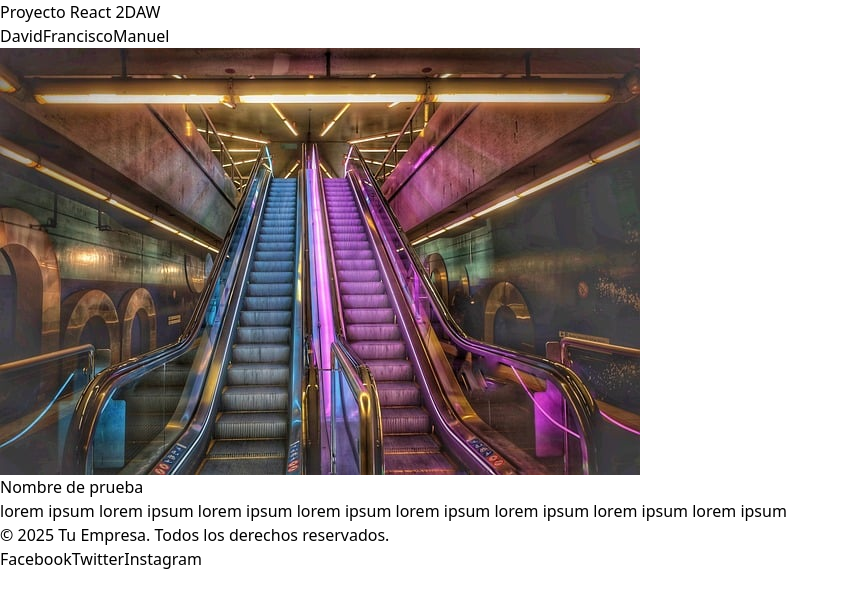
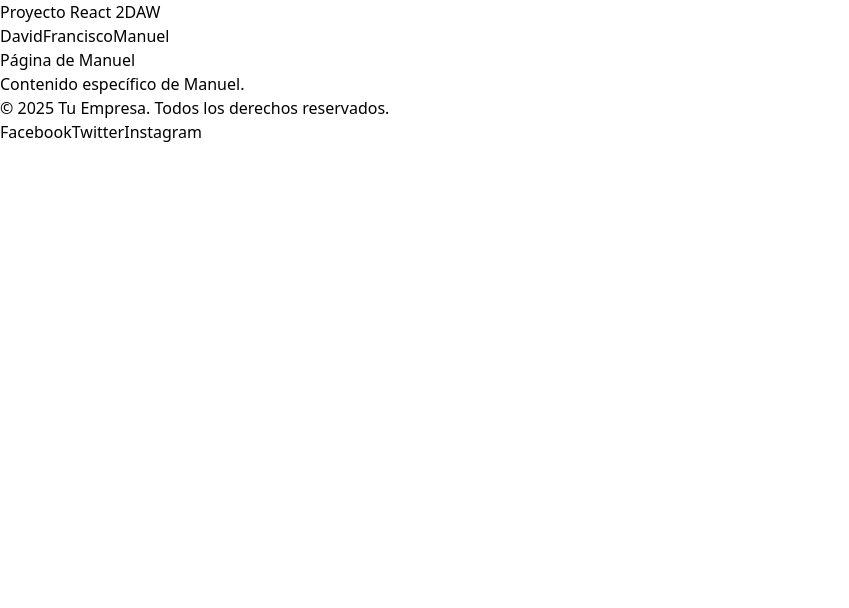
Before and after one commit to frodtor1209/GrupoReact2daw, a React (Vite) app: page /manuel in a window 1280 px wide. Shown: the top 608 px of the page, without its empty margins (0-849 px from the left). Built offline with nearby package versions, Linux system fonts and the light colour scheme.

Commit message:
Creacion de react router para david, fran y manuel

```diff
--- a/src/App.jsx
+++ b/src/App.jsx
@@ -1,20 +1,30 @@
+import { BrowserRouter as Router, Routes, Route } from 'react-router-dom';
 import Footer from './components/Footer';
 import Navbar from './components/Navbar';
-import Card from "./components/Card";
+import Card from './components/Card';
+import David from './pages/David';
+import Francisco from './pages/Francisco';
+import Manuel from './pages/Manuel';
 
 function App() {
-
   return (
-    <>
-      <Navbar id="navbar"></Navbar>
-      <Card
-        nombre={"Nombre de prueba"}
-        descripcion={"lorem ipsum lorem ipsum lorem ipsum lorem ipsum lorem ipsum lorem ipsum lorem ipsum lorem ipsum"}
-        img={"prueba.jpg"}
-      />
-      <Footer id="footer"></Footer>
-    </>
-  )
+    <Router>
+      <>
+        <Navbar />
+        <Routes>
+          <Route path="/" element={<Card
+            nombre={"Nombre de prueba"}
+            descripcion={"lorem ipsum lorem ipsum lorem ipsum lorem ipsum lorem ipsum lorem ipsum lorem ipsum lorem ipsum"}
+            img={"prueba.jpg"}
+          />} />
+          <Route path="/david" element={<David />} />
+          <Route path="/francisco" element={<Francisco />} />
+          <Route path="/manuel" element={<Manuel />} />
+        </Routes>
+        <Footer />
+      </>
+    </Router>
+  );
 }
 
-export default App
+export default App;
--- a/src/components/Navbar.jsx
+++ b/src/components/Navbar.jsx
@@ -1,14 +1,17 @@
 import React from 'react';
+import { Link } from 'react-router-dom';
 
 const Navbar = () => {
   return (
     <nav className="bg-gray-800 p-4">
       <div className="flex items-center justify-between">
-        <a href="#" className="text-white text-2xl font-semibold">Proyecto React 2DAW</a>
+        <Link to="/" className="text-white text-2xl font-semibold">
+          Proyecto React 2DAW
+        </Link>
         <div className="space-x-4">
-          <a href="#navbar" className="text-white hover:text-yellow-400">David</a>
-          <a href="#tarjeta" className="text-white hover:text-yellow-400">Francisco</a>
-          <a href="#footer" className="text-white hover:text-yellow-400">Manuel</a>
+          <Link to="/david" className="text-white hover:text-yellow-400">David</Link>
+          <Link to="/francisco" className="text-white hover:text-yellow-400">Francisco</Link>
+          <Link to="/manuel" className="text-white hover:text-yellow-400">Manuel</Link>
         </div>
       </div>
     </nav>
--- /dev/null
+++ b/src/pages/David.jsx
@@ -0,0 +1,12 @@
+import React from 'react';
+
+const David = () => {
+  return (
+    <div className="p-6">
+      <h1 className="text-4xl font-bold">Página de David</h1>
+      <p>Contenido específico de David.</p>
+    </div>
+  );
+};
+
+export default David;
--- /dev/null
+++ b/src/pages/Francisco.jsx
@@ -0,0 +1,11 @@
+import React from 'react';
+
+const Francisco = () => {
+  return (
+    <div className="p-6">
+      <h1 className="text-4xl font-bold">Página de Francisco</h1>
+    </div>
+  );
+};
+
+export default Francisco;
--- /dev/null
+++ b/src/pages/Manuel.jsx
@@ -0,0 +1,12 @@
+import React from 'react';
+
+const Manuel = () => {
+  return (
+    <div className="p-6">
+      <h1 className="text-4xl font-bold">Página de Manuel</h1>
+      <p>Contenido específico de Manuel.</p>
+    </div>
+  );
+};
+
+export default Manuel;
```
